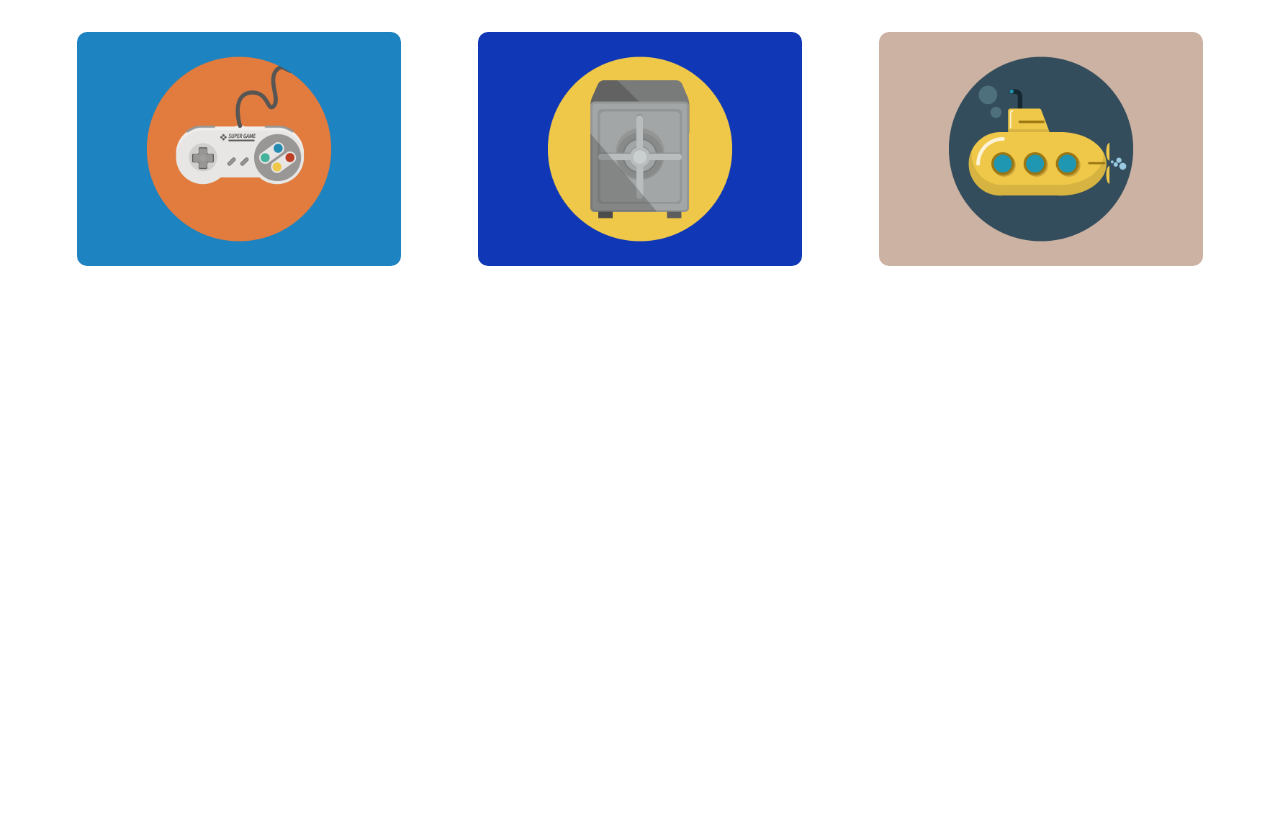
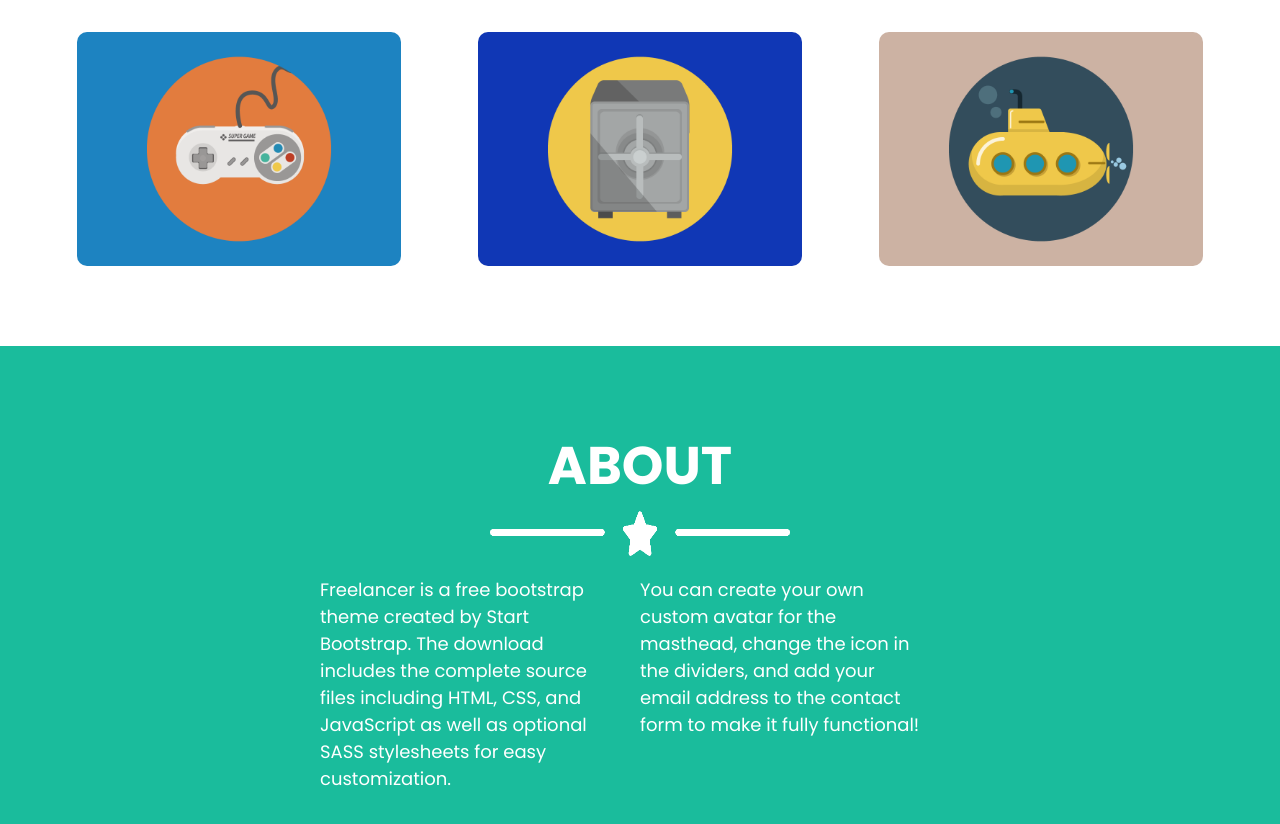
Before and after one commit to AliChrief/bootstrap-clone, a plain HTML site: page index.html in a window 1280 px wide. Shown: the part 1475-2299 px from the top of the page. Before the commit the page ends 1741 px from the top, so only its background shows below. Drawn offline with nearby package versions, Linux system fonts and the light colour scheme.

Commit message:
finish the 4th section except button

```diff
--- a/css/style.css
+++ b/css/style.css
@@ -31,8 +31,6 @@ header{
 .tablet-icons{
     margin: 15px;
     font-size: 18px;
-
-
 }
 .smooth{
     color:gray;
@@ -63,7 +61,6 @@ header{
 .bootstrap-paragraph{
     font-size: 28px;
     font-weight: bold;
-
 }
 .nav-bar{
     display: flex;
@@ -101,7 +98,6 @@ header{
  .subtitle > img{
     width: 300px;
     height:30px;
-
  }
 
  .title{
@@ -121,7 +117,7 @@ header{
     text-align: center;
  }
  .port > p{
-    color: #2C3E50;
+    color:#2C3E50;
     font-size: 53px;
     font-weight: bold;
     padding-bottom:5px;
@@ -133,7 +129,6 @@ header{
 
  .card{
     width:25.3%;
-
  }
  .card > img{
     border-radius:10px ;
@@ -150,3 +145,23 @@ header{
  .card-down{
     margin-bottom: 35px;
  }
+ .about-container{
+   height:102vh;
+    background-color: #1ABC9C;
+    padding-top: 10vh;
+    margin-top: 10vh;
+ }
+ .top{
+    padding-top :33vh;
+ }
+ .about-text{
+    display: flex;
+    justify-content: center;
+ }
+ .frelance{
+    width:25%;
+    color:white;
+    padding-right: 30px;
+    padding-top:20px;
+    font-size: 18px;
+ }
--- a/index.html
+++ b/index.html
@@ -11,6 +11,7 @@
     <link rel="stylesheet" href="./css/style.css">
 </head>
 <body>
+           <!--header section-->
     <header>
         <div class="start-header smooth">
             <span class="material-symbols-outlined"> arrow_back</span>
@@ -29,6 +30,7 @@
         </div>
 
     </header>
+                    <!--bootstrap-container section-->
     <section class="bootstrap-container">
         <div class="nav-container">
 
@@ -49,6 +51,7 @@
                 <p class="desc-type">Graphic Artist - Web Designer - Illustrator</p>
             </div>
         </div>
+        <!-- portfolio section-->
     </section>
     <section class="portfolio-container">
         <div class="port">
@@ -77,6 +80,22 @@
         </div>
     </section>
 
+    <section class="about-container">
+        <div class="port">
+            <!-- override the color-->
+            <p style="color: white;">ABOUT</p>
+            <img src="./images/star.png">
+        </div>
+        <div class="about-text">
+            <div class="frelance">
+                Freelancer is a free bootstrap theme created by Start Bootstrap. The download includes the complete source files including HTML, CSS, and JavaScript as well as optional SASS stylesheets for easy customization.
+            </div>
+            <div class="frelance">
+                You can create your own custom avatar for the masthead, change the icon in the dividers, and add your email address to the contact form to make it fully functional!
+            </div>
+        </div>
+    </section>
+
 
 </body>
 </html>
```
